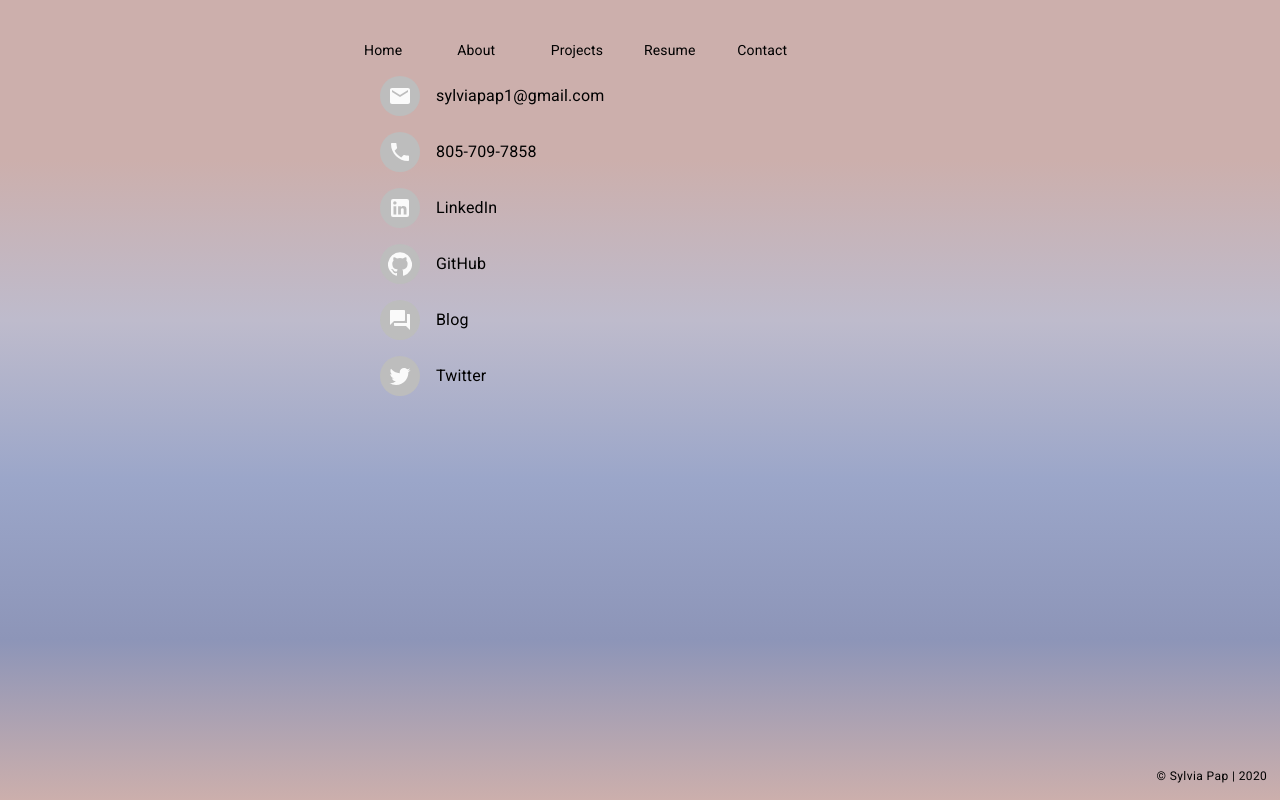
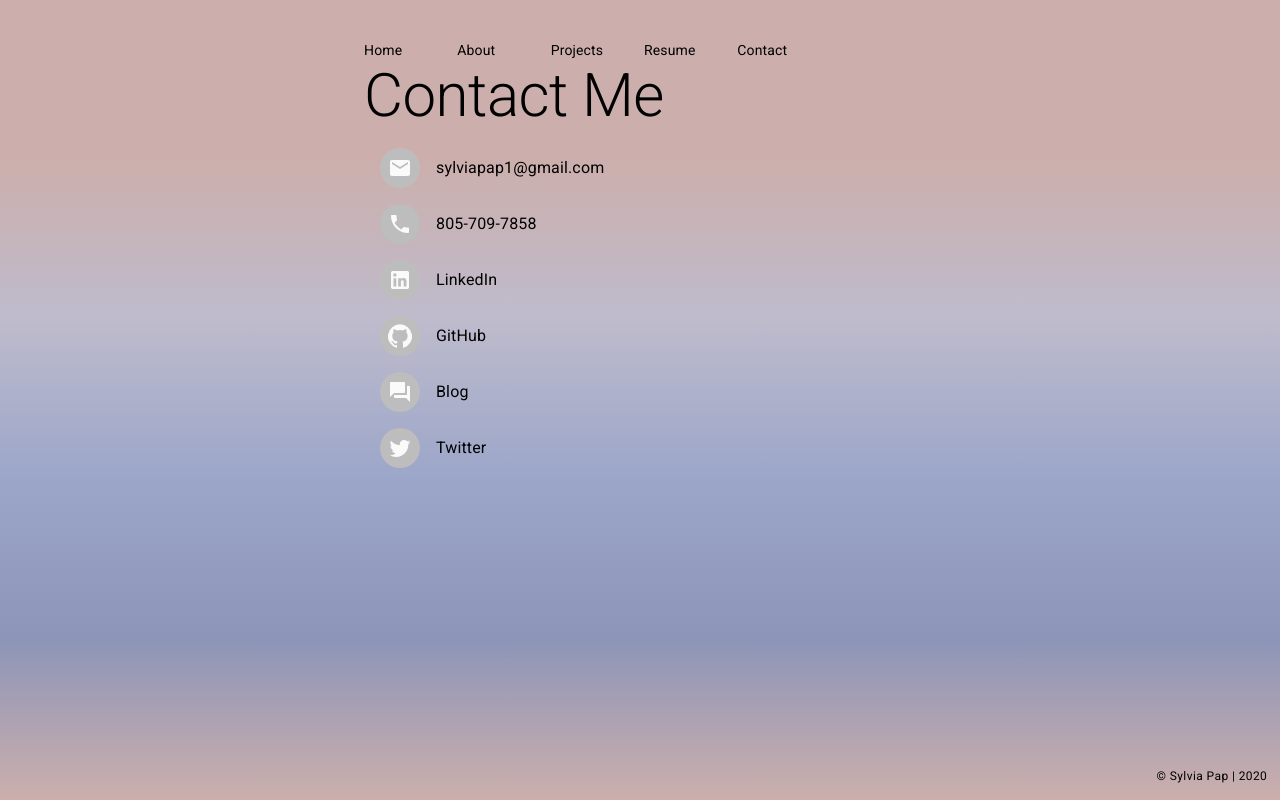
Before and after one commit to sylviapap/personal-site-react, a React (Create React App) app: page /contact in a window 1280 px wide. Built offline with nearby package versions, Linux system fonts and the light colour scheme.

Commit message:
remove unused

```diff
--- a/src/App.css
+++ b/src/App.css
@@ -24,6 +24,12 @@ footer {
 
 #project-card {
   width: 100%;
+}
+
+#nav {
+  float: right;
+  width: 100%;
+  align-content: flex-end;
 }
 
 /*
--- a/src/components/Nav.js
+++ b/src/components/Nav.js
@@ -14,7 +14,7 @@ export default function Nav() {
   const classes = useStyles();
 
   return (
-    <div className={classes.root}>
+    <div className={classes.root} id="nav">
       <Grid container spacing={1}>
         <Grid item xs={2}>
           <Link component={RouterLink} to="/"
--- a/src/pages/About.js
+++ b/src/pages/About.js
@@ -1,13 +1,9 @@
 import React, { Component } from 'react';
-import {data} from '../services/data'
-
 import Typography from '@material-ui/core/Typography';
 import Link from '@material-ui/core/Link';
 
 class About extends Component {
   render() {
-    const bio = data.bio;
-
     return (
       <section id="about">
         <Typography variant="h2" component="h2" gutterBottom>
--- a/src/pages/Contact.js
+++ b/src/pages/Contact.js
@@ -1,6 +1,7 @@
 import React from 'react';
 import {data} from '../services/data'
 import { makeStyles } from '@material-ui/core/styles';
+import Typography from '@material-ui/core/Typography';
 import Link from '@material-ui/core/Link';
 import List from '@material-ui/core/List';
 import ListItem from '@material-ui/core/ListItem';
@@ -27,6 +28,8 @@ export default function Contact() {
   const phone = data.phone;
 
   return (
+    <Typography variant="h2" component="h2" gutterBottom>
+      Contact Me
     <List className={classes.root}>
       <ListItem>
         <ListItemAvatar>
@@ -92,5 +95,6 @@ export default function Contact() {
         </Link>
       </ListItem>
     </List>
+    </Typography>
   );
 }
```
Also changed, not shown: src/components/ProjectCard.js (+0 -22 lines).
